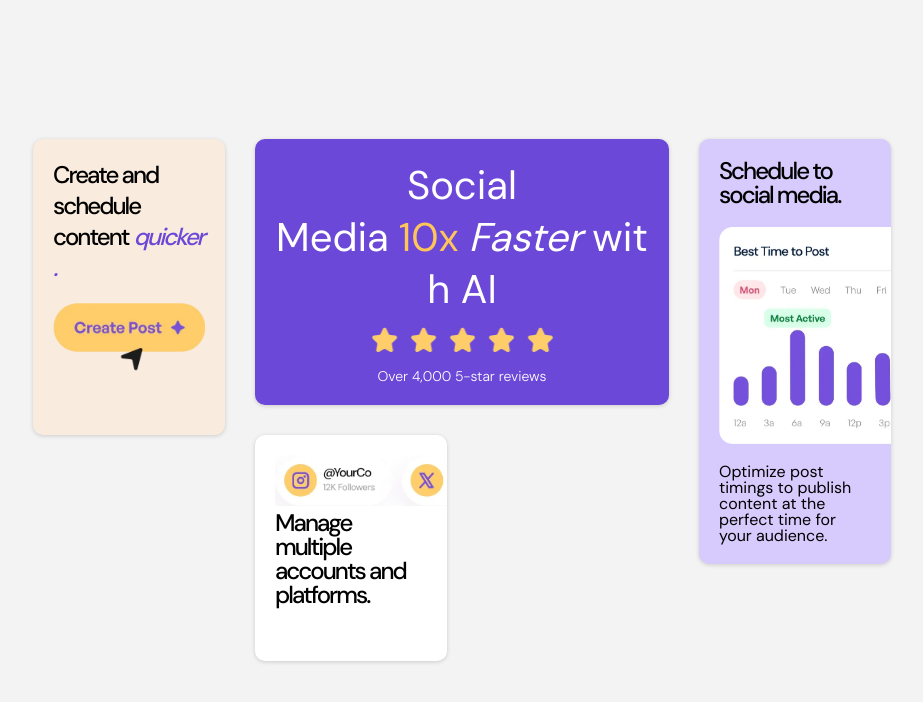
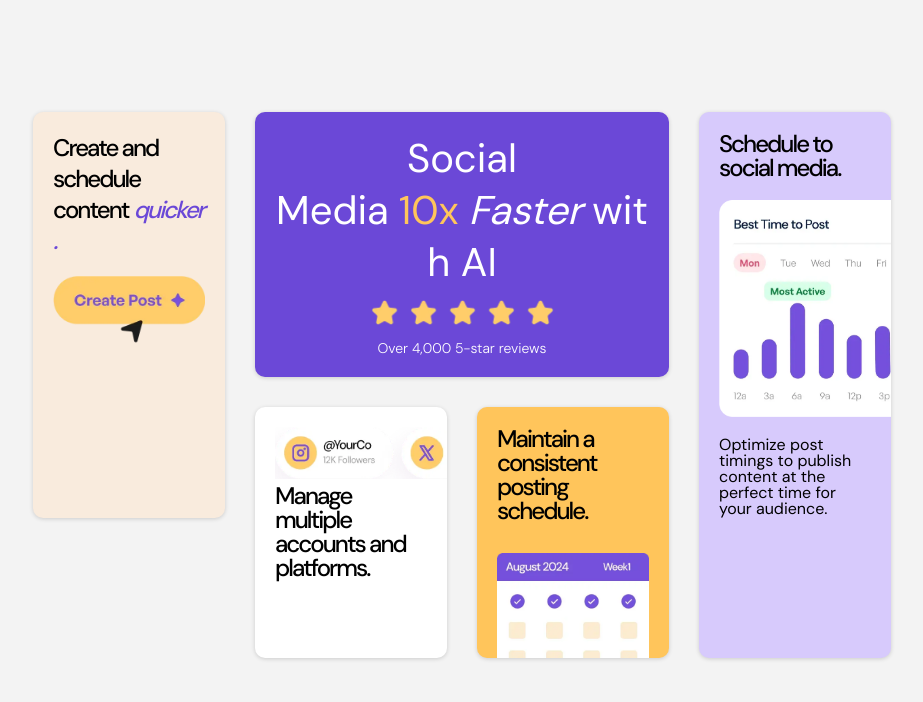
Before and after one commit to sparklaunch/Bento-Grid, a Next.js app: page / in a window 1280 px wide. Shown: the top 702 px of the page, without its empty margins (178-1101 px from the left). Built offline with nearby package versions, Linux system fonts and the light colour scheme.

Commit message:
Create Maintain

```diff
--- a/app/Home.module.css
+++ b/app/Home.module.css
@@ -4,7 +4,7 @@
 		"create social social schedule"
 		"create manage maintain schedule"
 		"write manage maintain schedule"
-		"write manage grow grow";
+		"write faster grow grow";
 	grid-template-columns: repeat(4, 15vw);
 	gap: 30px;
 }
--- /dev/null
+++ b/app/components/Maintain.module.css
@@ -0,0 +1,23 @@
+.section {
+	grid-area: maintain;
+	background-color: var(--color-yellow);
+	padding: 20px;
+	border-radius: 10px;
+	box-shadow: rgba(0, 0, 0, 0.16) 0px 1px 4px;
+	display: flex;
+	flex-direction: column;
+	overflow: hidden;
+}
+
+.maintain {
+	font-weight: 500;
+	letter-spacing: -2px;
+	line-height: 1;
+}
+
+.consistentSchedule {
+	width: 100%;
+	height: auto;
+	position: relative;
+	top: 30px;
+}
--- /dev/null
+++ b/app/components/Maintain.tsx
@@ -0,0 +1,18 @@
+import Image from "next/image";
+import consistentSchedule from "../assets/images/consistent-schedule.webp";
+import styles from "./Maintain.module.css";
+
+export default function Maintain() {
+	return (
+		<section className={styles.section}>
+			<h2 className={styles.maintain}>
+				Maintain a consistent posting schedule.
+			</h2>
+			<Image
+				src={consistentSchedule}
+				alt=""
+				className={styles.consistentSchedule}
+			/>
+		</section>
+	);
+}
--- a/app/page.tsx
+++ b/app/page.tsx
@@ -1,4 +1,5 @@
 import Create from "./components/Create";
+import Maintain from "./components/Maintain";
 import Manage from "./components/Manage";
 import Schedule from "./components/Schedule";
 import Social from "./components/Social";
@@ -11,6 +12,7 @@ export default function Home() {
 			<Social />
 			<Schedule />
 			<Manage />
+			<Maintain />
 		</main>
 	);
 }
```
